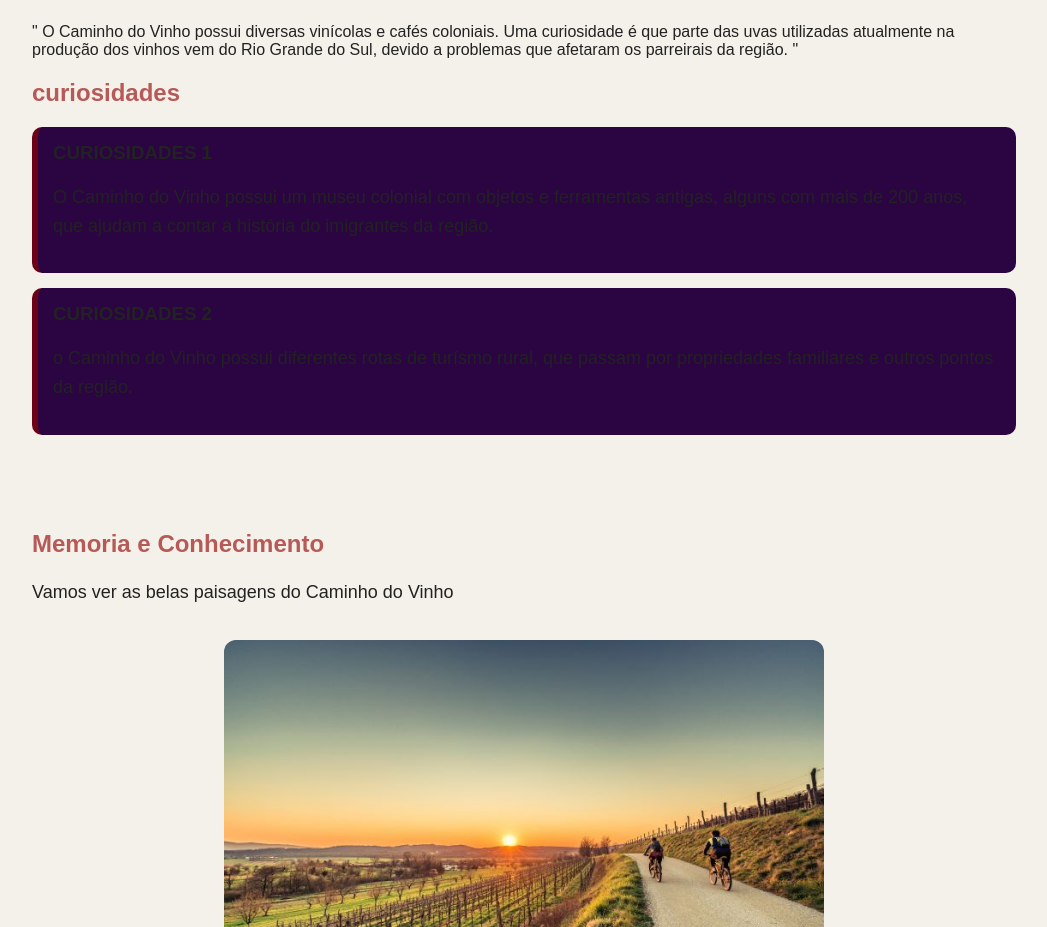
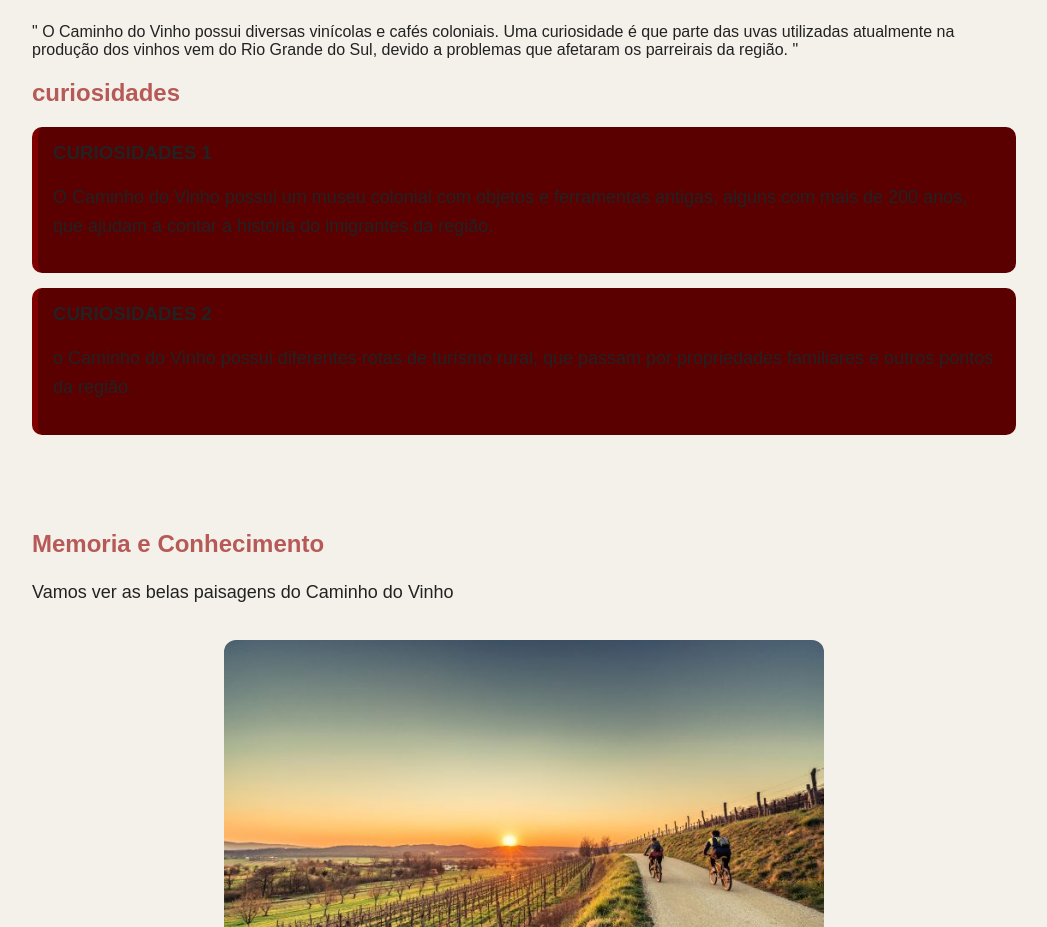
Before and after one commit to angellynafreitas-eng/tarefa.ed.digital.1-e, a plain HTML site: page index.html in a window 1280 px wide. Shown: the part 2634-3561 px from the top of the page, without its empty margins (116-1163 px from the left). Drawn offline with Linux system fonts and the light colour scheme.

Commit message:
cores atualizadas

```diff
--- a/style.css
+++ b/style.css
@@ -3,9 +3,9 @@
     --cor-texto:#222222;
     --cor-principal:#940000a1;
     --cor-secundária:#460000b6;
-    --cor-hover:#7a006675;
+    --cor-hover:#c0080875;
     --cor-superficial:white;
-    --cor-card:#2a0542;
+    --cor-card:rgb(90, 0, 0);
     --cor-legenda:#555555;
     --cor-clara:#ffffff;
     --cor-rodape:#ff0000;
@@ -18,7 +18,7 @@
     --cor-texto: #f5f5f5;
     --cor-principal: #d4012f75;
     --cor-superficie: #1e1e1e;
-    --cor-card: #68002b;
+    --cor-card: #b41c1c;
 
 }
 body {
```
